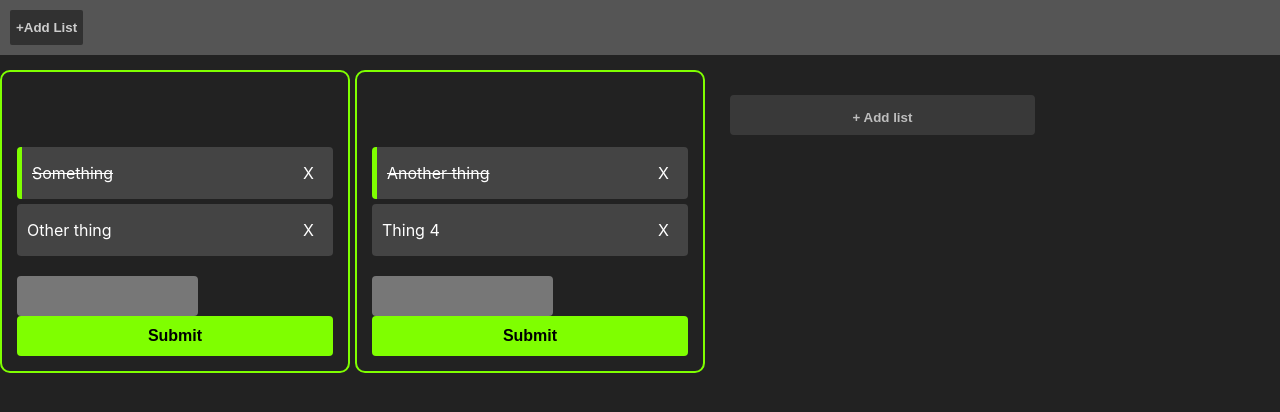
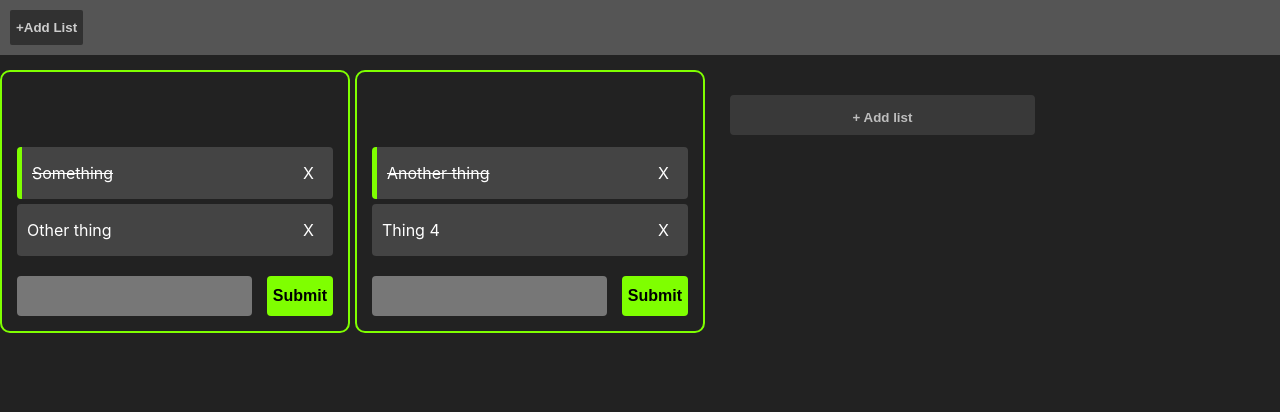
Before and after one commit to Marco-Antonio-Furtado/lista-next, a Next.js app: page / in a window 1280 px wide. Shown: the top 412 px of the page. Built offline with nearby package versions, Linux system fonts and the light colour scheme.

Commit message:
Update index.module.css

```diff
--- a/src/components/list/index.module.css
+++ b/src/components/list/index.module.css
@@ -21,11 +21,6 @@
   gap: 5px;
 }
 
-.footer {
-  display: flex;
-  gap: 15px;
-}
-
 .input {
   flex: auto;
   background-color: #777;
@@ -42,3 +37,8 @@
   color: red;
   font-size: 12px;
 }
+
+.form {
+  display: flex;
+  gap: 15px;
+}
```
